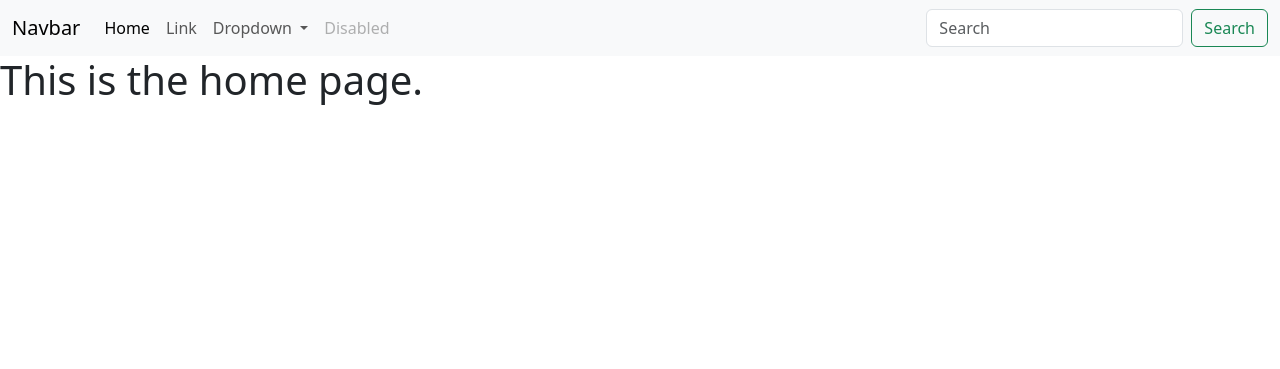
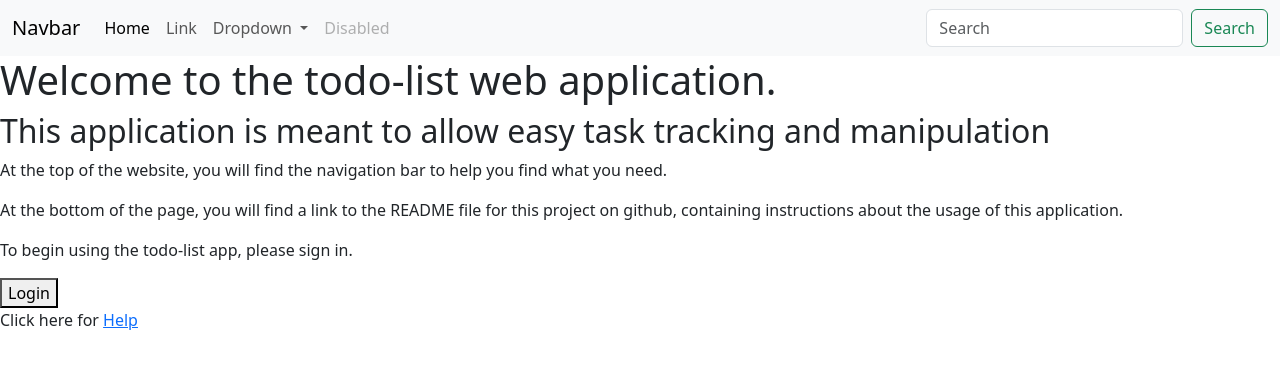
Before and after one commit to Sarkar-shreyas/todo-list-webapp, a Flask app: page / in a window 1280 px wide. Shown: the top 369 px of the page. Run offline with Flask 3, Linux system fonts and the light colour scheme.

Commit message:
Added preliminary login features

```diff
--- a/app.py
+++ b/app.py
@@ -3,17 +3,43 @@ from tasks import Task, TaskManager, load_tasks, save_tasks
 
 # ----------   Create app   ---------- #
 app = Flask(__name__)
-
+app.secret_key = "asdbfuiasbfiuasbpf"
 # ----------   Routes   ---------- #
 @app.route('/')  #Home page
 def home_page():
     return render_template('home.html')
 
-@app.route('/<usr>')
-def user(usr):
-    return render_template('userpage.html', username=usr)
+@app.route('/log', methods=['POST', 'GET'])
+def log_in():
+    if request.method == 'POST':
+        username = request.form.get('username')
+        session['user'] = username
+        return redirect(url_for('user_page'))
+    else:
+        if 'user' in session:
+            return redirect(url_for('user_page'))
+        else:
+            return render_template('login.html')
 
+@app.route('/login', methods=['POST'])
+def login():
+    if request.method == 'POST':
+        return redirect(url_for('log_in'))
+    else:
+        return render_template('base.html')
 
+@app.route('/user')
+def user_page():
+    if 'user' in session:
+        user = session['user']
+        return render_template('userpage.html', username = user)
+    else:
+        return redirect(url_for('home_page'))
+
+@app.route('/logout')
+def logout():
+    session.pop('user', None)
+    return redirect(url_for('log_in'))
 
 # ----------   Run app   ---------- #
 if __name__ == '__main__':
--- a/tasks.py
+++ b/tasks.py
@@ -3,7 +3,7 @@ import json
 from datetime import date
 from typing import List
 
-# ---------- Create Task Objects ---------- #
+# ---------- Create Task Model ---------- #
 class Task():
     _id_counter = 0
 
--- a/templates/home.html
+++ b/templates/home.html
@@ -1,5 +1,14 @@
 {% extends "base.html" %}
 {% block title %}Home Page{% endblock %}
 {% block content %}
-<h1>This is the home page.</h1>
+<h1>Welcome to the todo-list web application.</h1>
+<h2>This application is meant to allow easy task tracking and manipulation</h2>
+<p>At the top of the website, you will find the navigation bar to help you find what you need.</p>
+<p>At the bottom of the page, you will find a link to the README file for this project on github,
+    containing instructions about the usage of this application.</p>
+<p>To begin using the todo-list app, please sign in.</p>
+<form action = "/login", method="post">
+    <button type="submit">Login</button>
+</form>
+<footer>Click here for <a href="https://github.com/Sarkar-shreyas/todo-list-webapp/blob/main/README.md" target="_blank">Help</a></footer>
 {% endblock %}
--- a/templates/userpage.html
+++ b/templates/userpage.html
@@ -1,7 +1,5 @@
 {% extends "base.html" %}
 {% block title %}User Page{% endblock %}
 {% block content %}
-<form action=f"/{username}" method="get" >
-
-</form>
+<h3>Welcome to your profile page, {{username}}</h3>
 {% endblock %}
```
Also changed, not shown: templates/login.html (added, +8 -0 lines).
